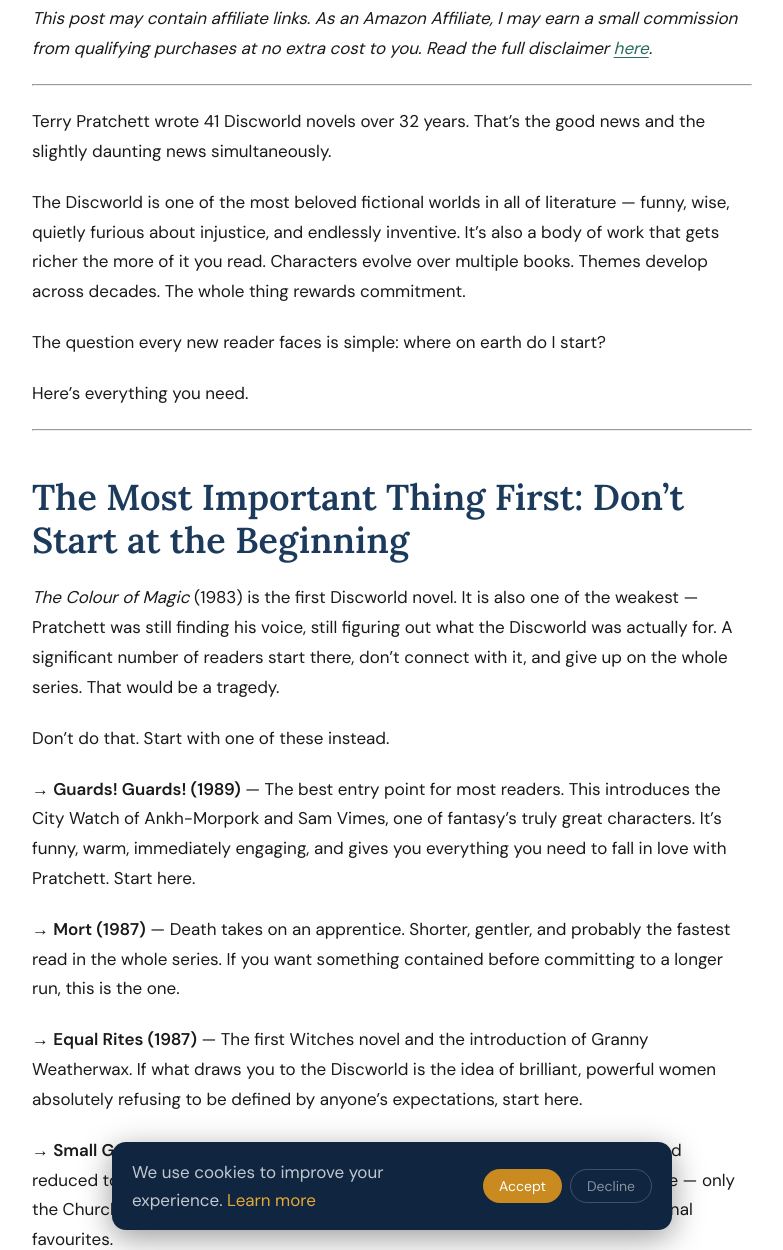
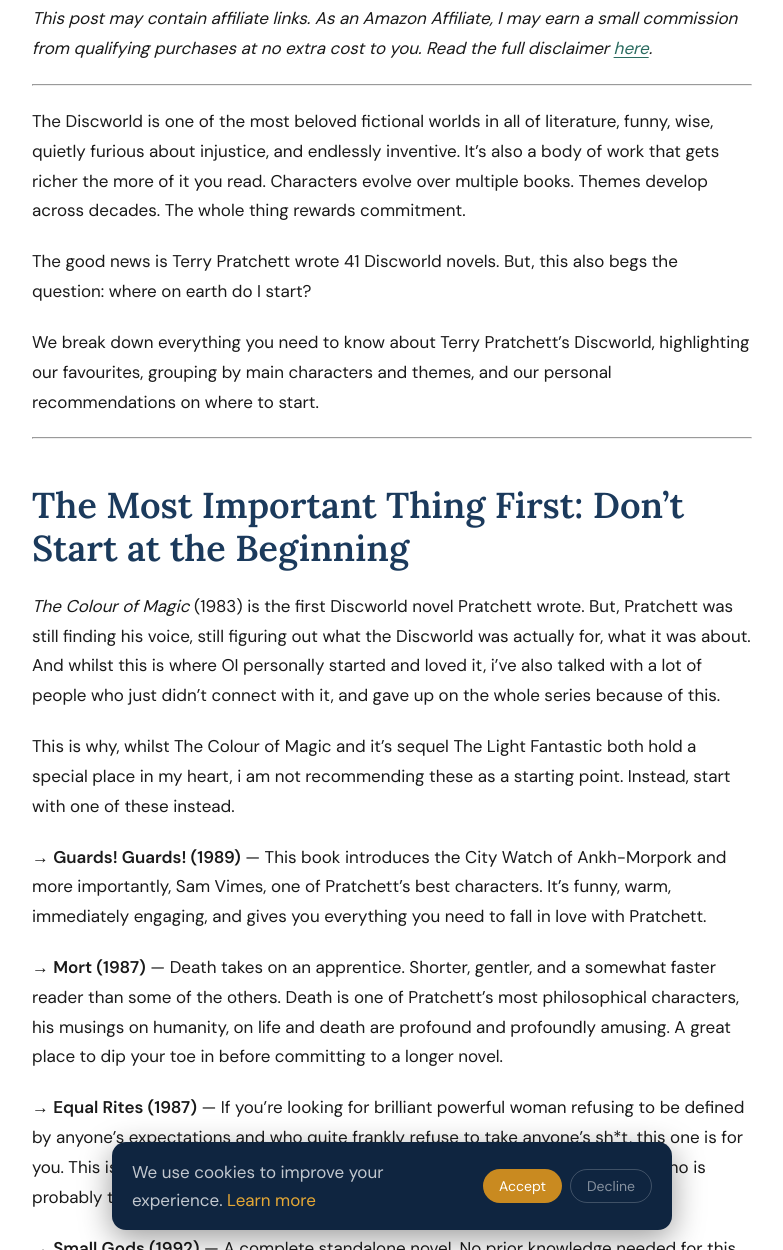
Before and after one commit to bluxon92-bit/litloop-site, a Jekyll site: the page built from _posts/2026-04-27-discworld-reading-order.md, in a window 1280 px wide and 1400 px high, scrolled down 722 px. Shown: the part 150-1400 px from the top of the window, without its empty margins (248-1031 px from the left). Built offline with Jekyll 4.4.1, drawn with Linux system fonts in a browser that asks for light colours; some of the changed text lies outside the part shown.

Commit message:
Published discworld reading order

```diff
--- a/_posts/2026-04-27-discworld-reading-order.md
+++ b/_posts/2026-04-27-discworld-reading-order.md
@@ -4,7 +4,7 @@
 date: 2026-04-27
 category: Recommendations
 genre: Fantasy
-excerpt: "The complete Discworld reading order — all 41 novels organised by series and publication date, with the best entry points for new readers and a guide to every sub-series."
+excerpt: "The complete Discworld reading order. All 41 novels organised by series and publication date, with the best entry points for new readers and a guide to every sub-series."
 image: "https://m.media-amazon.com/images/I/71DMwZI13dL._SL1000_.jpg"
 ---
 
@@ -14,48 +14,46 @@
 
 ---
 
-Terry Pratchett wrote 41 Discworld novels over 32 years. That's the good news and the slightly daunting news simultaneously.
+The Discworld is one of the most beloved fictional worlds in all of literature, funny, wise, quietly furious about injustice, and endlessly inventive. It's also a body of work that gets richer the more of it you read. Characters evolve over multiple books. Themes develop across decades. The whole thing rewards commitment.
 
-The Discworld is one of the most beloved fictional worlds in all of literature — funny, wise, quietly furious about injustice, and endlessly inventive. It's also a body of work that gets richer the more of it you read. Characters evolve over multiple books. Themes develop across decades. The whole thing rewards commitment.
+The good news is Terry Pratchett wrote 41 Discworld novels. But, this also begs the question: where on earth do I start?
 
-The question every new reader faces is simple: where on earth do I start?
-
-Here's everything you need.
+We break down everything you need to know about Terry Pratchett's Discworld, highlighting our favourites, grouping by main characters and themes, and our personal recommendations on where to start.
 
 ---
 
 ## The Most Important Thing First: Don't Start at the Beginning
 
-*The Colour of Magic* (1983) is the first Discworld novel. It is also one of the weakest — Pratchett was still finding his voice, still figuring out what the Discworld was actually for. A significant number of readers start there, don't connect with it, and give up on the whole series. That would be a tragedy.
+*The Colour of Magic* (1983) is the first Discworld novel Pratchett wrote. But, Pratchett was still finding his voice, still figuring out what the Discworld was actually for, what it was about. And whilst this is where OI personally started and loved it, i've also talked with a lot of people who just didn't connect with it, and gave up on the whole series because of this.
 
-Don't do that. Start with one of these instead.
+This is why, whilst The Colour of Magic and it's sequel The Light Fantastic both hold a special place in my heart, i am not recommending these as a starting point. Instead, start with one of these instead.
 
-**→ Guards! Guards! (1989)** — The best entry point for most readers. This introduces the City Watch of Ankh-Morpork and Sam Vimes, one of fantasy's truly great characters. It's funny, warm, immediately engaging, and gives you everything you need to fall in love with Pratchett. Start here.
+**→ Guards! Guards! (1989)** — This book introduces the City Watch of Ankh-Morpork and more importantly, Sam Vimes, one of Pratchett's best characters. It's funny, warm, immediately engaging, and gives you everything you need to fall in love with Pratchett.
 
-**→ Mort (1987)** — Death takes on an apprentice. Shorter, gentler, and probably the fastest read in the whole series. If you want something contained before committing to a longer run, this is the one.
+**→ Mort (1987)** — Death takes on an apprentice. Shorter, gentler, and a somewhat faster reader than some of the others. Death is one of Pratchett's most philosophical characters, his musings on humanity, on life and death are profound and profoundly amusing. A great place to dip your toe in  before committing to a longer novel.
 
-**→ Equal Rites (1987)** — The first Witches novel and the introduction of Granny Weatherwax. If what draws you to the Discworld is the idea of brilliant, powerful women absolutely refusing to be defined by anyone's expectations, start here.
+**→ Equal Rites (1987)** — If you're looking for brilliant powerful woman refusing to be defined by anyone's expectations and who quite frankly refuse to take anyone's sh*t, this one is for you. This is the first Witches novel and the introduction of Granny Weatherwax, who is probably the only sensible character in the entire Discworld.
 
-**→ Small Gods (1992)** — A complete standalone, no prior knowledge needed. A god reduced to inhabiting a tortoise because nobody actually believes in him anymore — only the Church. Pratchett's most concentrated moral argument, and one of my personal favourites.
+**→ Small Gods (1992)** — A complete standalone novel. No prior knowledge needed for this one. In the Discworld gods are created and powered by belief. In this one a god is reduced to inhabiting a tortoise because nobody actually believes in him anymore. Pratchett's most concentrated moral argument.
 
 ---
 
 ## The Sub-Series
 
-The Discworld isn't one continuous narrative — it's a world that Pratchett explored through several overlapping groups of characters. Here's how they break down.
+The Discworld isn't one continuous narrative. It's a world that Pratchett explored through several overlapping groups of characters. Here's how they break down.
 
 ---
 
 ### The Watch / City Watch
 
-Sam Vimes and the Ankh-Morpork City Watch. For my money, the best arc in the series — a cop procedural set in a city of trolls, dwarves, and werewolves, with Vimes as one of the most richly developed characters in fantasy fiction.
+Sam Vimes and the Ankh-Morpork City Watch. For my money, the best arc in the series. A ludicrous cop procedural set in a city of trolls, dwarves, and werewolves, with Vimes as one of the most richly developed characters in fantasy fiction.
 
 1. *Guards! Guards!* (1989)
 2. *Men at Arms* (1993)
 3. *Feet of Clay* (1996)
 4. *Jingo* (1997)
 5. *The Fifth Elephant* (1999)
-6. *Night Watch* (2002) — widely regarded as the best single Discworld novel. Read the rest of the Watch books first.
+6. *Night Watch* (2002) — widely regarded as the best single Discworld novel. But, read the rest of the Watch books before tackling this one.
 7. *Thud!* (2005)
 8. *Snuff* (2011)
 
@@ -65,7 +63,7 @@
 
 ### The Witches
 
-Granny Weatherwax, Nanny Ogg, and eventually Tiffany Aching. Pratchett at his most philosophical — these books are about what power means, what wisdom costs, and how stories shape reality. Granny Weatherwax is probably Pratchett's greatest character, and that's saying something.
+Granny Weatherwax, Nanny Ogg, and eventually Tiffany Aching. These books are about what power means, what wisdom costs, and how stories shape reality. Granny Weatherwax is one of Pratchett's greatest characters.
 
 1. *Equal Rites* (1987)
 2. *Wyrd Sisters* (1988)
@@ -94,7 +92,7 @@
 
 ### Rincewind / The Wizards
 
-The Discworld's original protagonists — Rincewind, a cowardly wizard who is very bad at magic, and the naive tourist Twoflower. These are the lightest books in the series, closer to pure parody than the richer later work. Fine for what they are, but I wouldn't start here.
+The Discworld's original protagonists. Rincewind, a cowardly wizard who is very bad at magic, and the naive tourist Twoflower. These are the lightest books in the series, closer to pure parody than the richer and more philosophical later work.
 
 1. *The Colour of Magic* (1983)
 2. *The Light Fantastic* (1986)
@@ -108,7 +106,7 @@
 
 ### Tiffany Aching
 
-Technically Young Adult, but among Pratchett's finest work — don't let that put you off. Tiffany is a young witch in training, and these books are about growing up, about responsibility, and about what it really means to be a hero when you're the only one around. The Wee Free Men (small, blue, aggressive, Scottish) are an added bonus.
+Technically Young Adult, but don't let that put you off. Tiffany is a young witch in training, and these books are about growing up, about responsibility, and about what it really means to be a hero. The Wee Free Men (small, blue, aggressive, Scottish) are an added bonus.
 
 1. *The Wee Free Men* (2003)
 2. *A Hat Full of Sky* (2004)
@@ -136,7 +134,7 @@
 
 Several Discworld novels don't fit neatly into any sub-series and can be read at any point:
 
-- *Small Gods* (1992) — possibly the best single Discworld novel for a first-time reader. Sharp, moving, and requires zero prior knowledge.
+- *Small Gods* (1992) — an excellent standalone Discworld novel for a first-time reader. Sharp, moving, and requires zero prior knowledge.
 - *Pyramids* (1989)
 - *Moving Pictures* (1990)
 - *The Truth* (2000)
@@ -147,7 +145,7 @@
 
 ---
 
-## Complete Publication Order
+## Complete Discworld Publication Order
 
 For those who want to read every book in the order it was written:
 
@@ -203,4 +201,13 @@
 
 ---
 
+## Where to Go From Here
+
+Forty-one novels is a lot. But the Discworld isn't a mountain you summit — it's more like a city you slowly learn to navigate. You'll find your own favourite corners, your own characters who feel like old friends, your own books you press into people's hands.
+If you've got this far without reading any of them: start tonight. Pick Guards! Guards!, Mort, or Small Gods and just go. You'll know within fifty pages whether Pratchett is your kind of writer. He probably is.
+If you're already mid-series and hunting for what comes next: follow the sub-series. Don't jump around too much within a character arc, especially the Watch. The payoff for Night Watch requires the investment.
+And when you're done — or as close to done as anyone gets — the best thing you can do is find someone else who's read them too. Half the joy of Discworld is the conversation it starts.
+
+---
+
 *Already deep in the Discworld and want to find someone else who's been through it all? [Litloop](https://www.litloop.co) connects you with friends who've read the same books — see who else has made it to Night Watch and start a conversation.*
```
